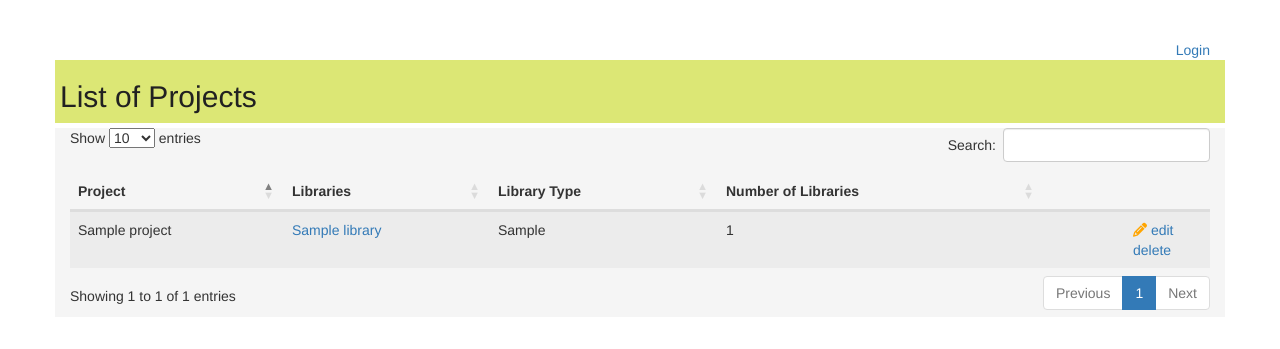
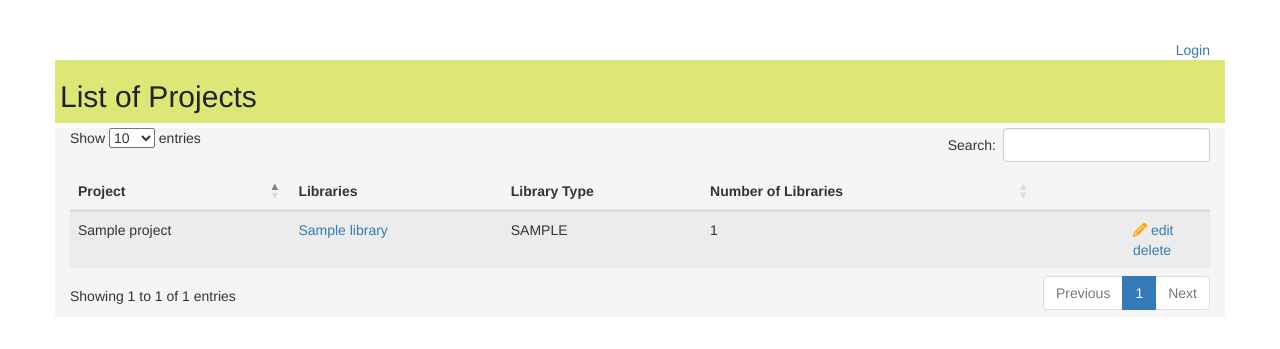
Before and after one commit to molonc/colossus, a Django app: template core/templates/core/project_list.html in a window 1280 px wide. Shown: the part 52-401 px from the top of the page. Run offline with Django 3.2, Linux system fonts and the light colour scheme; the template is opened without the code that fills it: most values are stand-ins (such as "Sample title", 1, 10 or a date in 2020); some libraries are stand-ins or nearby versions.

Commit message:
KRONOS-535: improve project list page
A few minor style changes. Nothing major.

```diff
--- a/core/templates/core/project_list.html
+++ b/core/templates/core/project_list.html
@@ -10,13 +10,13 @@
         <table id="datatable" class="table table-striped">
             <thead>
                 <th>Project</th>
-                <th>Libraries</th>
-                <th>Library Type</th>
+                <th class="no-sort-col">Libraries</th>
+                <th class="no-sort-col">Library Type</th>
                 <th>Number of Libraries</th>
                 <th class="no-sort-col"></th>
             </thead>
             <tbody>
-            {% for project in projects%}
+            {% for project in projects %}
                 <tr>
                     <td>
                         {{ project }}
@@ -28,11 +28,11 @@
                     </td>
                     <td>
                         {% for library in project.get_libraries %}
-                            <p style="margin: 0">{{ library.library_type }}</p>
+                            <p style="margin: 0">{{ library.library_type|upper }}</p>
                         {% endfor %}
                     </td>
                     <td>
-                        {{project.get_libraries|length}}
+                        {{ project.get_libraries|length }}
                     </td>
                     <td>
                         <div style="float: right; min-width: 69px">
```
